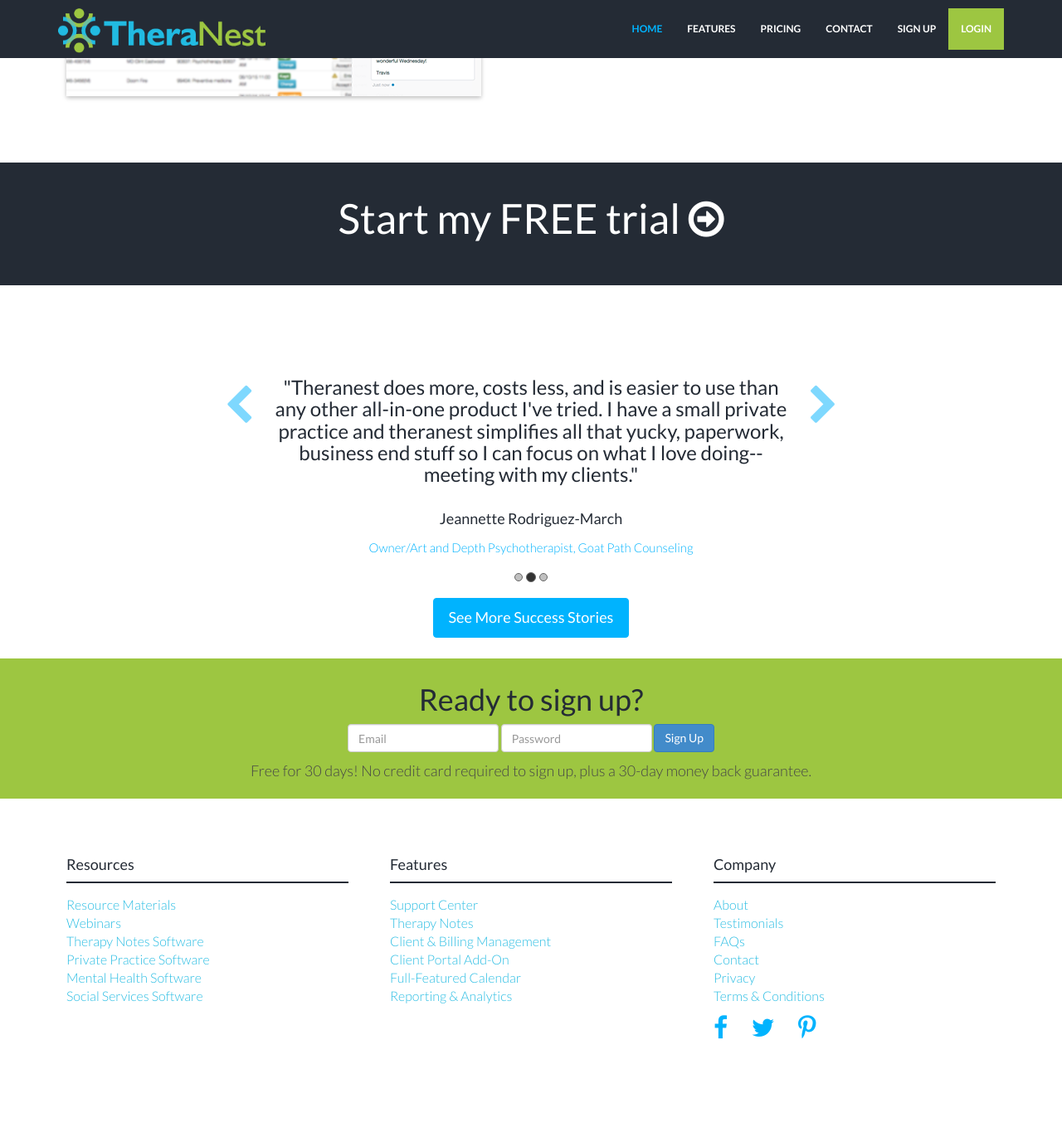
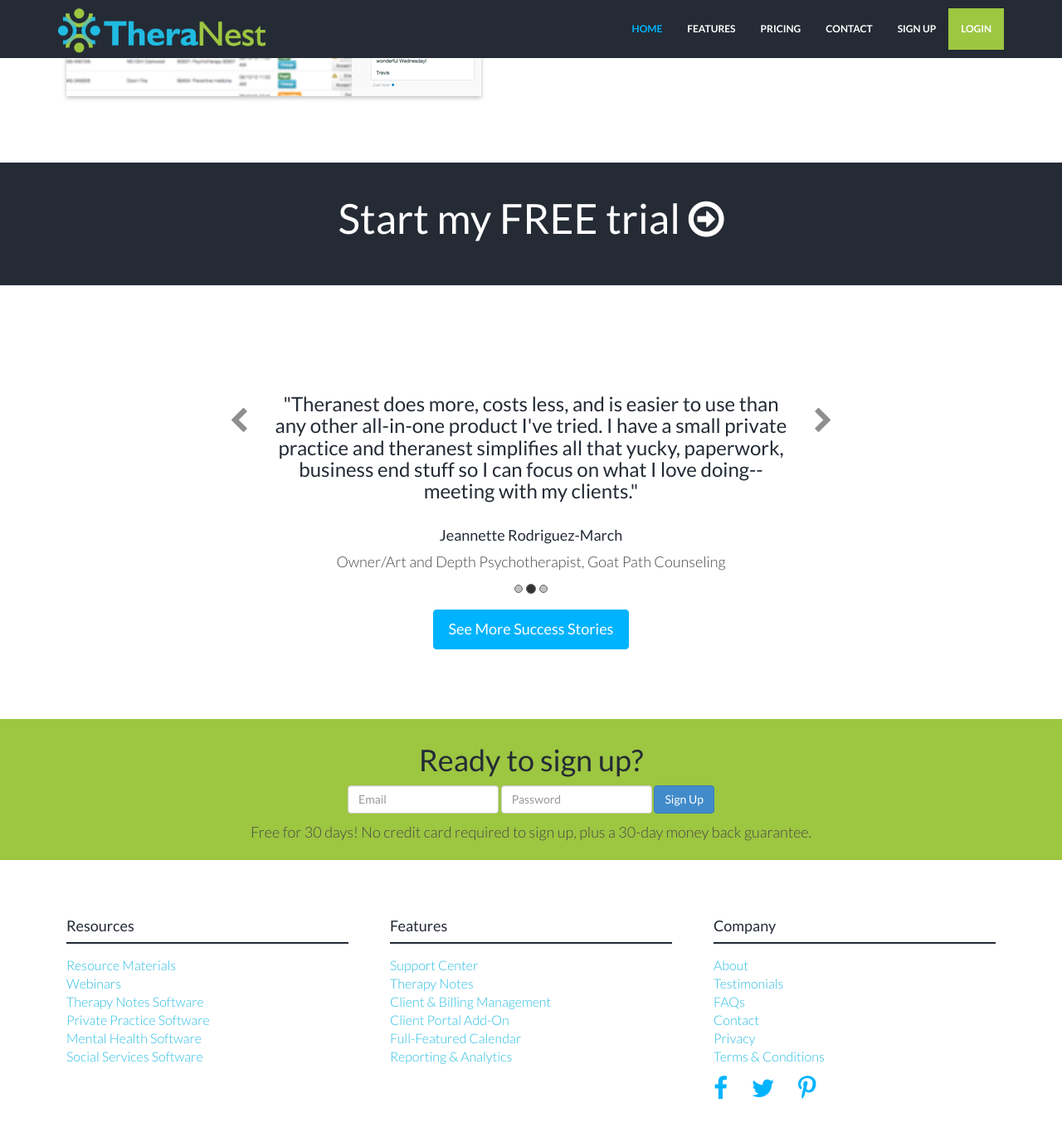
Before and after one commit to kaylacille/theranest-update, a Jekyll site: the page built from index.html, in a window 1280 px wide and 1400 px high, scrolled down 3068 px. Shown: the top 1365 px of the window at 83% size. Built offline with Jekyll 4.4.1, drawn with Linux system fonts in a browser that asks for light colours; nearby versions of some CDN libraries; before the commit the page ends 4395 px from its top, so only the background shows below that.

Commit message:
update testimonial slider

```diff
--- a/_includes/css/style.css
+++ b/_includes/css/style.css
@@ -792,9 +792,6 @@
 	#twrap{
 	  min-height: 400px;
 	}
-    #quote-carousel .carousel-indicators {
-        bottom: -20px !important;
-    }
     #quote-carousel .carousel-indicators li {
         display: inline-block;
         margin: 0px 5px;
--- a/_includes/testimonial_slider.html
+++ b/_includes/testimonial_slider.html
@@ -1,6 +1,4 @@
-<div id="twrap">
-    <div id="twrapback"></div>
-    <div class="container centered">
+<div class="container mtb centered">
         <div class="row">
             <div class="col-lg-8 col-lg-offset-2">
 
@@ -56,4 +54,3 @@
             </div><! --/col-lg-8 col-lg-offset-2 -->
         </div><! --/row -->
     </div><! --/container -->
-</div><! --/twrap -->
```
